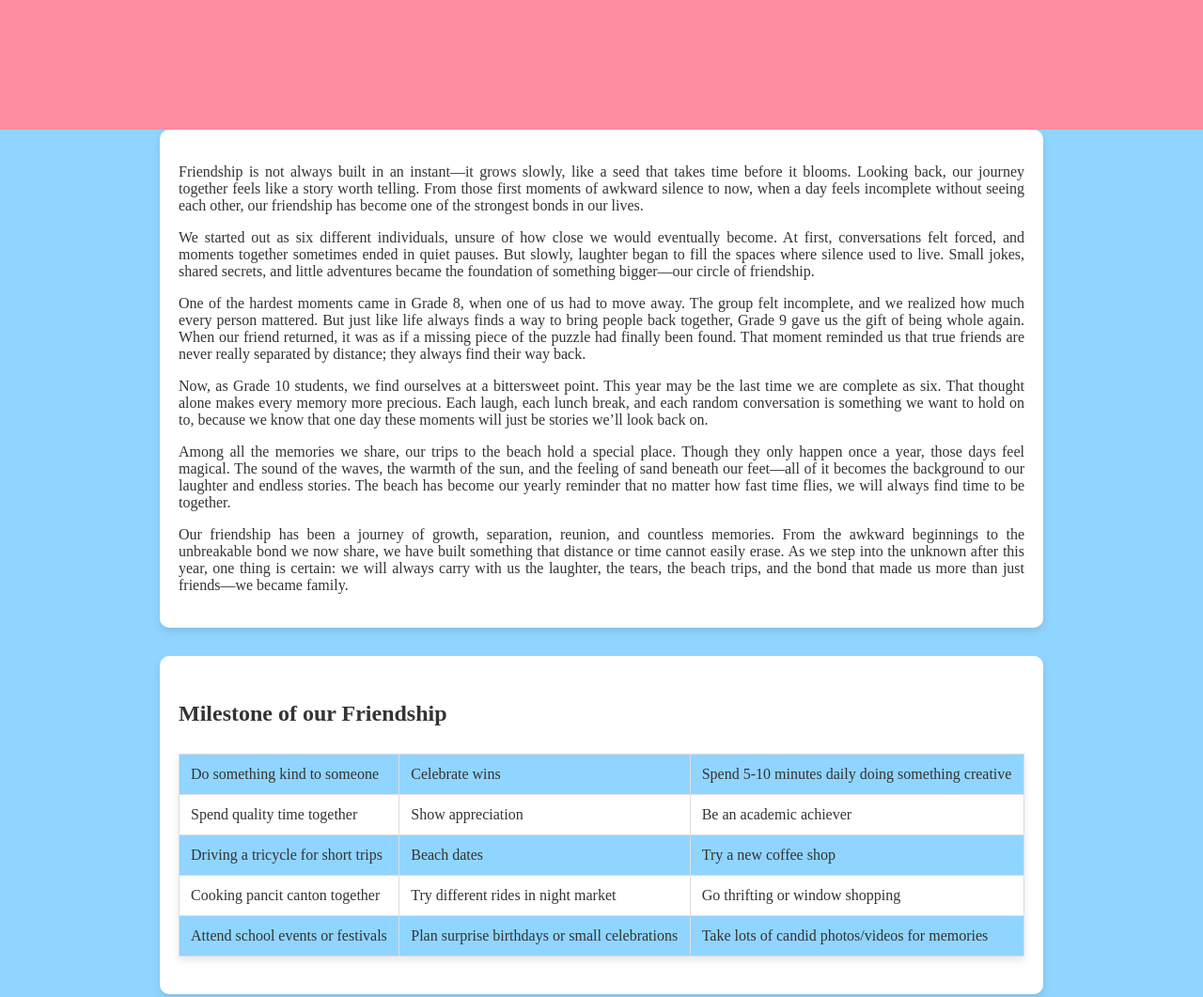
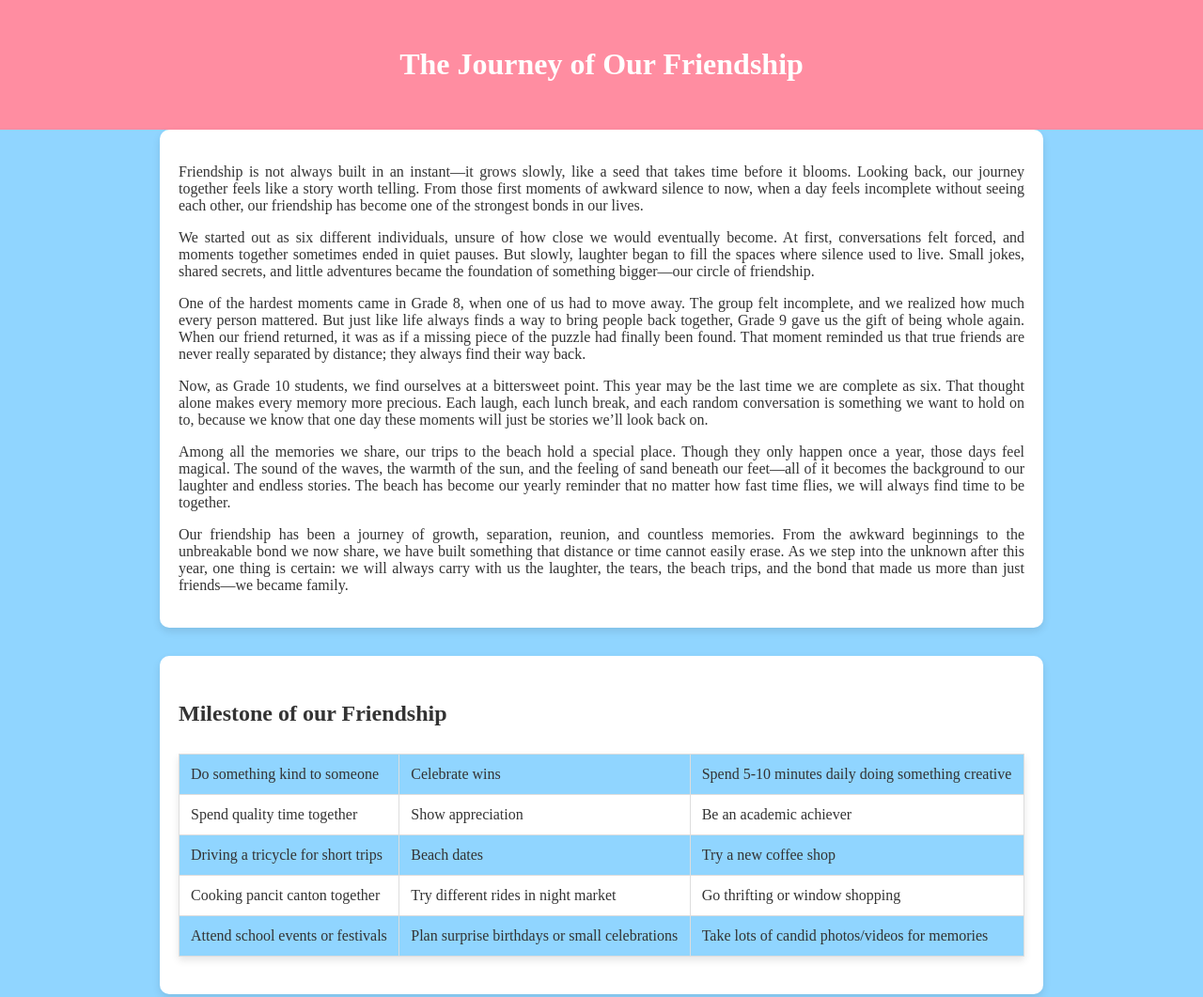
Before and after one commit to learningcodes23/The_Journey_of_our_Friendship, a plain HTML site: page index.html in a window 1280 px wide. Shown: the top 1061 px of the page at 94% size. Drawn offline with Linux system fonts and the light colour scheme.

Commit message:
Update style.css

```diff
--- a/style.css
+++ b/style.css
@@ -12,7 +12,7 @@ padding:30px;
 text-align:center;
 }
 h1{
-color:#FF8DA1;
+color:#FFFFFF;
 margin-top:20px;
 }
 section {
```
